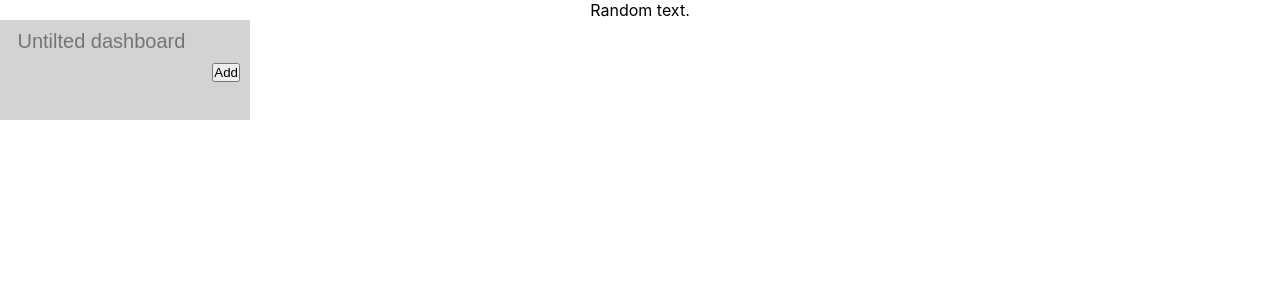
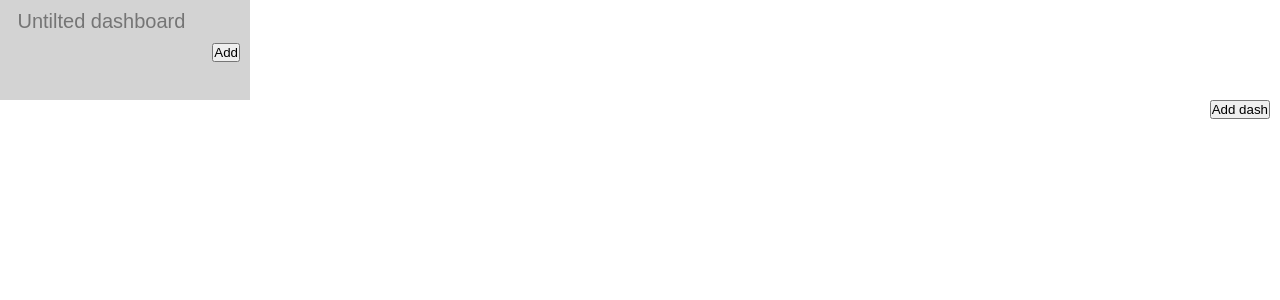
Before and after one commit to RekaKR/todo-app, a React (Create React App) app in the folder todo-app/: page / in a window 1280 px wide. Shown: the top 300 px of the page. Built offline with nearby package versions, Linux system fonts and the light colour scheme.

Commit message:
Add AddDash.jsx, edit App.jsx & Dashboard.jsx

```diff
--- /dev/null
+++ b/todo-app/src/components/AddDash.jsx
@@ -0,0 +1,16 @@
+import React, { useState } from 'react';
+import '../style/app.css';
+import Dashboard from './Dashboard';
+
+function AddDash() {
+  const [dashes, setDashes] = useState([]);
+
+  return (
+    <div className="add-dash">
+      <button onClick={() => setDashes([...dashes, dashes.length])}>Add dash</button>
+      {dashes.map(dash => { return <Dashboard /> })}
+    </div>
+  );
+}
+
+export default AddDash;
--- a/todo-app/src/components/App.jsx
+++ b/todo-app/src/components/App.jsx
@@ -1,12 +1,13 @@
 import React from 'react';
 import '../style/app.css';
 import Dashboard from './Dashboard';
+import AddDash from './AddDash.jsx';
 
 function App() {
   return (
     <div className="app">
-      Random text.
       <Dashboard />
+      <AddDash />
     </div>
   );
 }
--- a/todo-app/src/components/Dashboard.jsx
+++ b/todo-app/src/components/Dashboard.jsx
@@ -3,11 +3,11 @@ import '../style/app.css';
 import TextInpBut from './TextInpBut.jsx';
 
 function Dashboard() {
-  const [name, setName] = useState("");
+  const [names, setNames] = useState("");
 
   return (
     <div className="dashboard">
-      <input type="text" className="dashboard-name" value={name} placeholder="Untilted dashboard" onChange={(event) => setName(event.target.value)} />
+      <input type="text" className="dashboard-name" value={names} placeholder="Untilted dashboard" onChange={(event) => setNames(event.target.value)} />
       <TextInpBut />
     </div>
   );
```
Also changed, not shown: 1 other file (tests, documents, lock files or other folders).
